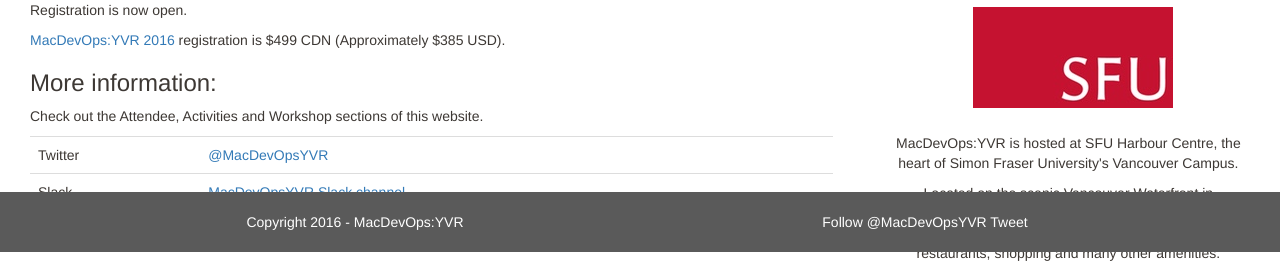
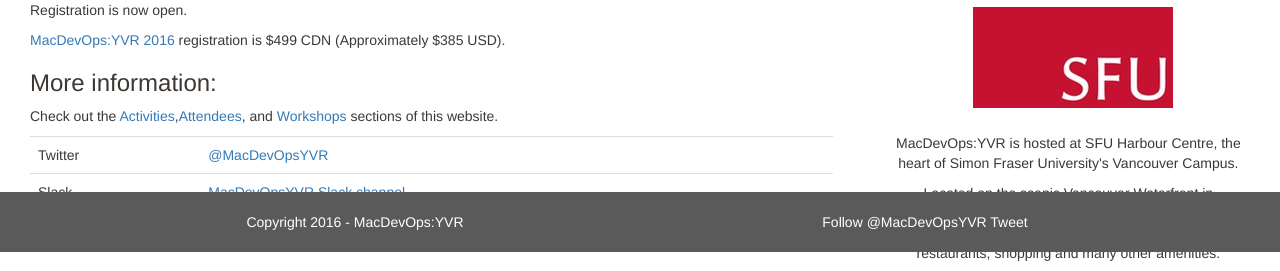
Before and after one commit to macdevopsyvr/macdevopsyvr.github.io, a Jekyll site: the page built from index.md, in a window 1280 px wide. Shown: the part 648-919 px from the top of the page. Built offline with Jekyll 4.4.1, drawn with Linux system fonts in a browser that asks for light colours; comment, search, counter and statistics services are not loaded.

Commit message:
HTML links to site
site sections links

```diff
--- a/index.md
+++ b/index.md
@@ -16,6 +16,7 @@
 
 ### More information:
 
-Check out the Attendee, Activities and Workshop sections of this website.
+Check out the <a href="{{ site.baseurl }}/activities">Activities</a>,<a href="{{ site.baseurl }}/attendee"  >Attendees</a>, and <a href="{{ site.baseurl }}/workshops" >Workshops</a>
+sections of this website.
 
 {% include contacts.html %}
```
